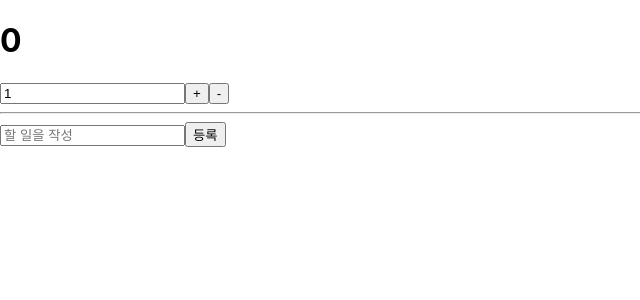
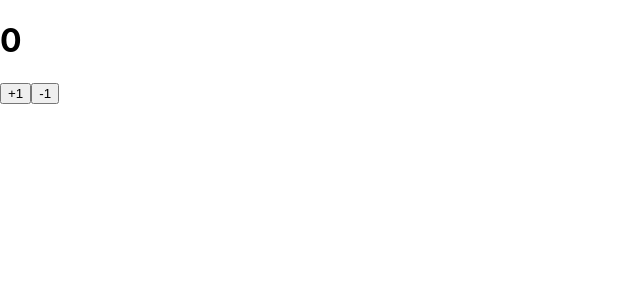
Before and after one commit to suyeon9456/learn-redux, a React (Create React App) app: page / in a window 1280 px wide. Shown: the top 300 px of the page, without its empty margins (0-640 px from the left). Built offline with nearby package versions, Linux system fonts and the light colour scheme.

Commit message:
리덕스 프로젝트 준비하기

```diff
--- a/src/App.js
+++ b/src/App.js
@@ -1,13 +1,13 @@
 import React from 'react'
 import CounterContainer from './containers/CounterContainer'
-import TodosContainer from './containers/TodosContainer'
+// import TodosContainer from './containers/TodosContainer'
 
 function App () {
   return (
     <div>
       <CounterContainer />
-      <hr />
-      <TodosContainer />
+      {/* <hr />
+      <TodosContainer /> */}
     </div>
   )
 }
--- a/src/components/Counter.js
+++ b/src/components/Counter.js
@@ -1,21 +1,11 @@
 import React from 'react'
 
-function Counter ({ number, diff, onIncrease, onDecrease, onSetDiff }) {
-  const onChange = e => {
-    onSetDiff(parseInt(e.target.value, 10))
-  }
+function Counter ({ number, onIncrease, onDecrease }) {
   return (
     <div>
       <h1>{number}</h1>
-      <div>
-        <input
-          type="number"
-          value={diff}
-          onChange={onChange}
-        />
-        <button onClick={onIncrease}>+</button>
-        <button onClick={onDecrease}>-</button>
-      </div>
+      <button onClick={onIncrease}>+1</button>
+      <button onClick={onDecrease}>-1</button>
     </div>
   )
 }
--- a/src/containers/CounterContainer.js
+++ b/src/containers/CounterContainer.js
@@ -1,35 +1,29 @@
 import React from 'react'
 import Counter from '../components/Counter'
-import { connect } from 'react-redux'
-import { increase, decrease, setDiff } from '../modules/counter'
+import { useSelector, useDispatch } from 'react-redux'
+import { decrease, increase } from '../modules/counter'
 
-function CounterContainer ({
-  number,
-  diff,
-  increase,
-  decrease,
-  setDiff
-}) {
+function CounterContainer () {
+  const number = useSelector(state => state.counter)
+
+  const dispatch = useDispatch()
+
+  const onIncrease = () => {
+    dispatch(increase())
+  }
+  const onDecrease = () => {
+    dispatch(decrease())
+  }
+
   return (
-    <Counter
-      number={number}
-      diff={diff}
-      onIncrease={increase}
-      onDecrease={decrease}
-      onSetDiff={setDiff}
-    />
+    <div>
+      <Counter
+        number={number}
+        onIncrease={onIncrease}
+        onDecrease={onDecrease}
+      />
+    </div>
   )
 }
 
-const mapStateToProps = (state) => ({
-  number: state.counter.number,
-  diff: state.counter.diff
-})
-
-const mapDispatchToProps = {
-  increase,
-  decrease,
-  setDiff
-}
-
-export default connect(mapStateToProps, mapDispatchToProps)(CounterContainer)
+export default CounterContainer
--- a/src/modules/counter.js
+++ b/src/modules/counter.js
@@ -1,36 +1,17 @@
-// action type
-const SET_DIFF = 'counter/SET_DIFF'
-const INCREASE = 'counter/INCREASE'
-const DECREASE = 'counter/DECREASE'
+const INCREASE = 'INCREASE'
+const DECREASE = 'DECREASE'
 
-// 액션 생성 함수
-export const setDiff = diff => ({ type: SET_DIFF, diff })
 export const increase = () => ({ type: INCREASE })
 export const decrease = () => ({ type: DECREASE })
 
-const initialState = {
-  number: 0,
-  diff: 1
-}
+const initialState = 0
 
-// reducer
 export default function counter (state = initialState, action) {
   switch (action.type) {
-    case SET_DIFF:
-      return {
-        ...state,
-        diff: action.diff
-      }
     case INCREASE:
-      return {
-        ...state,
-        number: state.number + state.diff
-      }
+      return state + 1
     case DECREASE:
-      return {
-        ...state,
-        number: state.number - state.diff
-      }
+      return state - 1
     default:
       return state
   }
--- a/src/modules/index.js
+++ b/src/modules/index.js
@@ -1,11 +1,10 @@
 import { combineReducers } from 'redux'
 import counter from './counter'
-import todos from './todos'
+// import todos from './todos'
 
 // 루트 리듀서만들기
 const rootReducer = combineReducers({
-  counter,
-  todos
+  counter
 })
 
 export default rootReducer
```
Also changed, not shown: src/components/Counter.learn.redux.js (added, +23 -0 lines), src/containers/CounterContainer.learn.redux.js (added, +35 -0 lines), src/modules/counter.learn.redux.js (added, +37 -0 lines).
